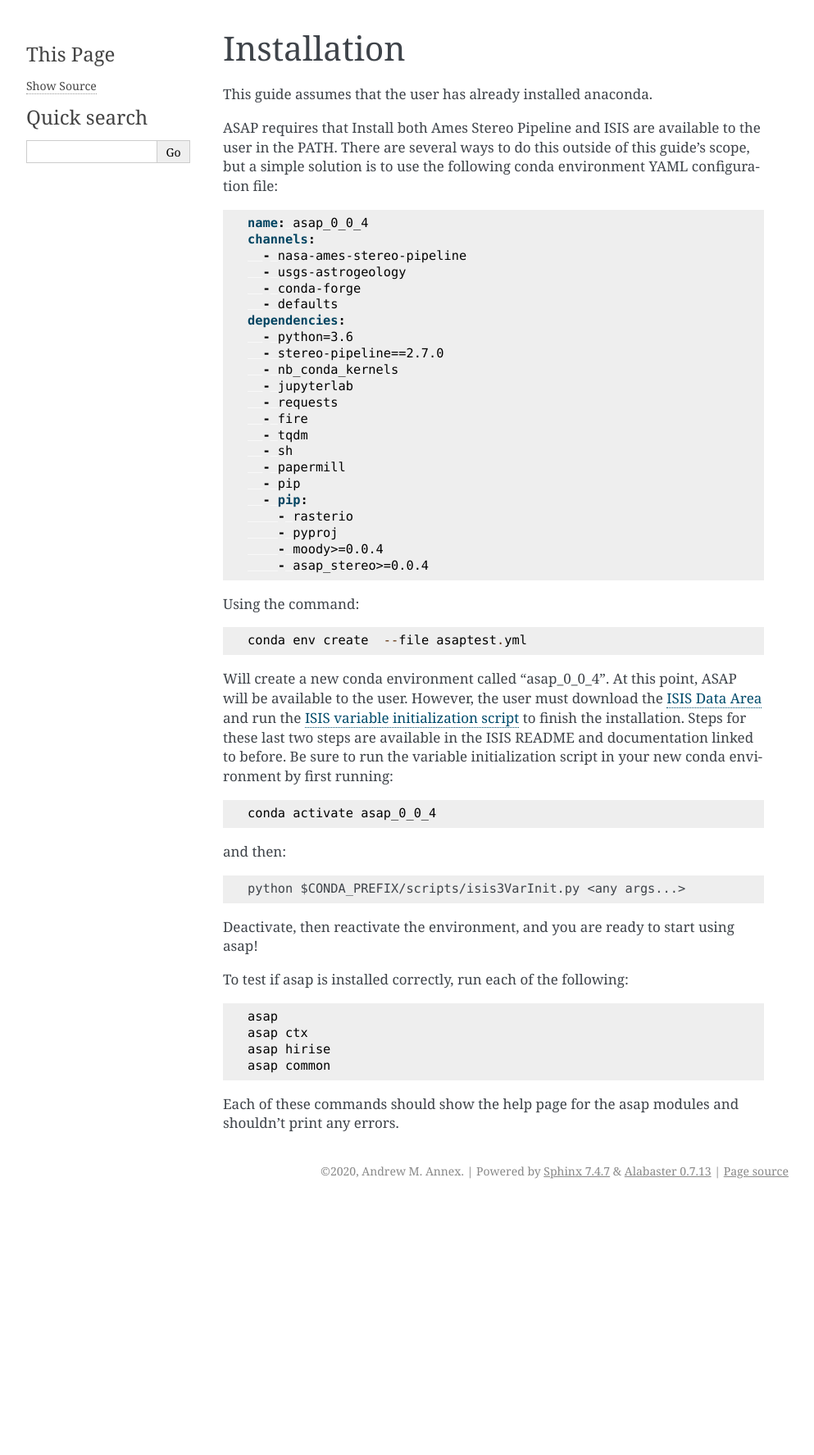
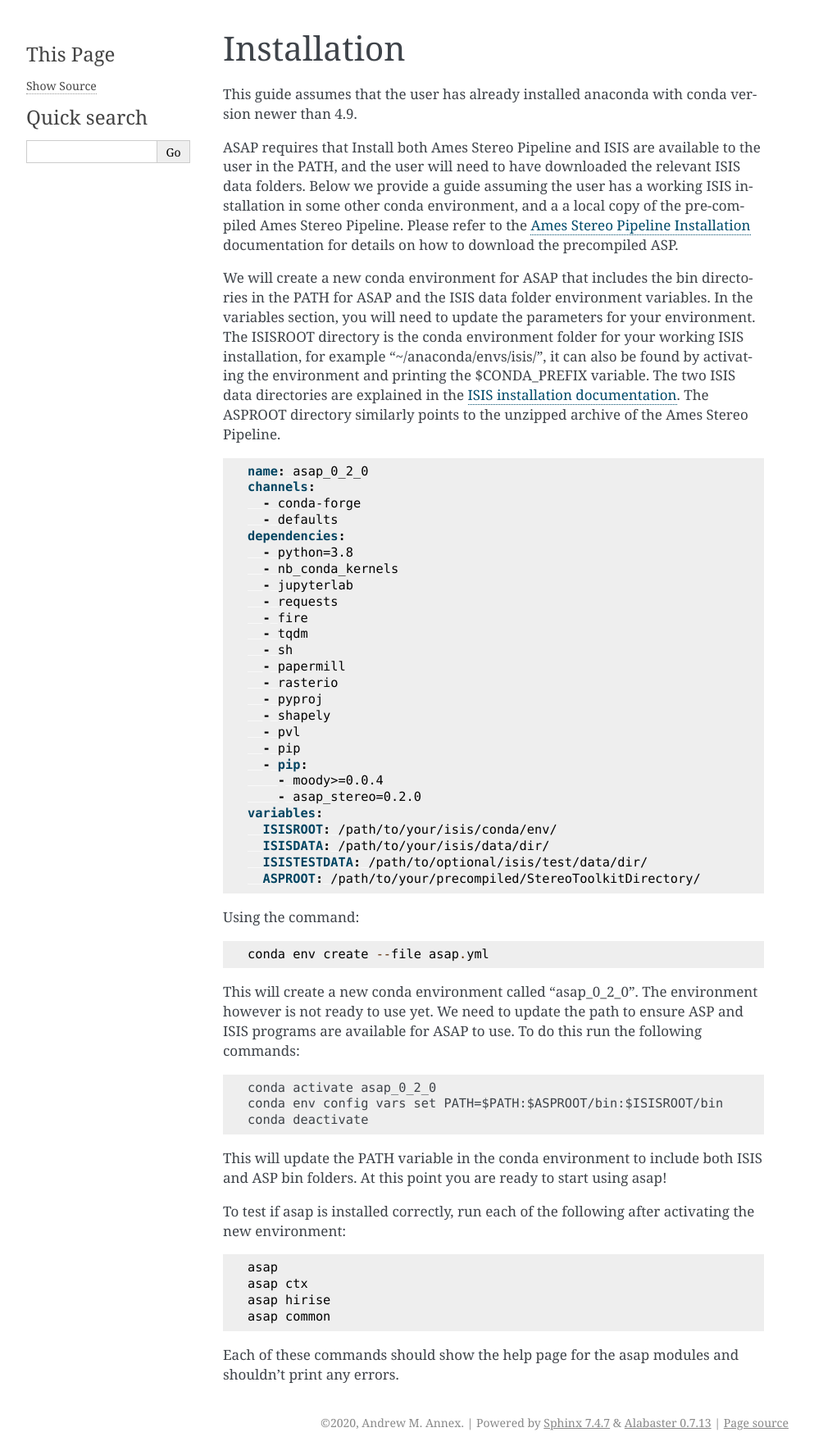
Before and after one commit to AndrewAnnex/asap_stereo, a Sphinx documentation site: the page built from docs/install.rst, in a window 1280 px wide. Shown: the whole page at 82% size, without its empty margins (148-1141 px from the left). Built offline with Sphinx 7.4.7, drawn with Linux system fonts in a browser that asks for light colours; before the commit the page ends 1468 px from its top, so only the background shows below that.

Commit message:
added quality reports to notebooks, updated instal docs

```diff
--- a/docs/install.rst
+++ b/docs/install.rst
@@ -2,23 +2,27 @@
 Installation
 ============
 
-This guide assumes that the user has already installed anaconda.
+This guide assumes that the user has already installed anaconda with conda version newer than 4.9.
 
-ASAP requires that Install both Ames Stereo Pipeline and ISIS are available to the user in the PATH.
-There are several ways to do this outside of this guide's scope, but a simple solution is to use the
-following conda environment YAML configuration file:
+ASAP requires that Install both Ames Stereo Pipeline and ISIS are available to the user in the PATH, and the user will need to have downloaded the relevant ISIS data folders.
+Below we provide a guide assuming the user has a working ISIS installation in some other conda environment, and a a local copy of the pre-compiled Ames Stereo Pipeline.
+Please refer to the `Ames Stereo Pipeline Installation <https://stereopipeline.readthedocs.io/en/latest/installation.html#precompiled-binaries-linux-and-macos>`_ documentation for details on how to download the precompiled ASP.
+
+We will create a new conda environment for ASAP that includes the bin directories in the PATH for ASAP and the ISIS data folder environment variables.
+In the variables section, you will need to update the parameters for your environment.
+The ISISROOT directory is the conda environment folder for your working ISIS installation, for example "~/anaconda/envs/isis/", it can also be found by activating the environment and printing the $CONDA_PREFIX variable.
+The two ISIS data directories are explained in the `ISIS installation documentation <https://github.com/USGS-Astrogeology/ISIS3>`_.
+The ASPROOT directory similarly points to the unzipped archive of the Ames Stereo Pipeline.
+
 
 .. code-block:: yaml
 
-   name: asap_0_0_4
+   name: asap_0_2_0
    channels:
-     - nasa-ames-stereo-pipeline
-     - usgs-astrogeology
      - conda-forge
      - defaults
    dependencies:
-     - python=3.6
-     - stereo-pipeline==2.7.0
+     - python=3.8
      - nb_conda_kernels
      - jupyterlab
      - requests
@@ -26,34 +30,37 @@ following conda environment YAML configuration file:
      - tqdm
      - sh
      - papermill
+     - rasterio
+     - pyproj
+     - shapely
+     - pvl
      - pip
      - pip:
-       - rasterio
-       - pyproj
        - moody>=0.0.4
-       - asap_stereo>=0.0.4
+       - asap_stereo=0.2.0
+   variables:
+     ISISROOT: /path/to/your/isis/conda/env/
+     ISISDATA: /path/to/your/isis/data/dir/
+     ISISTESTDATA: /path/to/optional/isis/test/data/dir/
+     ASPROOT: /path/to/your/precompiled/StereoToolkitDirectory/
 
 
 Using the command::
 
-    conda env create  --file asaptest.yml
+    conda env create --file asap.yml
 
-Will create a new conda environment called "asap_0_0_4".
-At this point, ASAP will be available to the user.
-However, the user must download the `ISIS Data Area  <https://github.com/USGS-Astrogeology/ISIS3#the-isis-data-area>`_
-and run the `ISIS variable initialization script <https://github.com/USGS-Astrogeology/ISIS3#isis-installation-with-conda>`_
-to finish the installation. Steps for these last two steps are available in the ISIS README and documentation linked to before.
-Be sure to run the variable initialization script in your new conda environment by first running::
+This will create a new conda environment called "asap_0_2_0". The environment however is not ready to use yet.
+We need to update the path to ensure ASP and ISIS programs are available for ASAP to use.
+To do this run the following commands::
 
-    conda activate asap_0_0_4
+    conda activate asap_0_2_0
+    conda env config vars set PATH=$PATH:$ASPROOT/bin:$ISISROOT/bin
+    conda deactivate
 
-and then::
+This will update the PATH variable in the conda environment to include both ISIS and ASP bin folders.
+At this point you are ready to start using asap!
 
-    python $CONDA_PREFIX/scripts/isis3VarInit.py <any args...>
-
-Deactivate, then reactivate the environment, and you are ready to start using asap!
-
-To test if asap is installed correctly, run each of the following::
+To test if asap is installed correctly, run each of the following after activating the new environment::
 
     asap
     asap ctx
```
Also changed, not shown: 2 other files.
